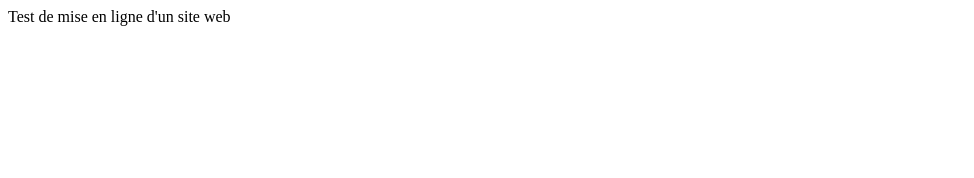
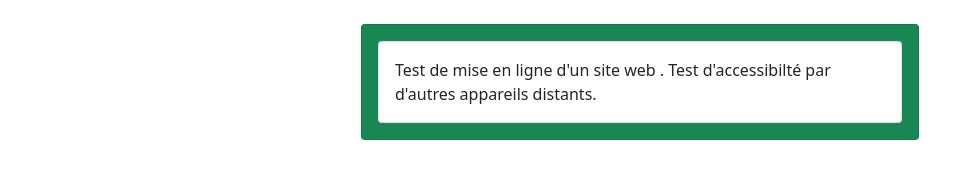
Before and after one commit to YonliMoussa/YonliMoussa.github.io, a plain HTML site: page index.html in a window 1280 px wide. Shown: the whole page, without its empty margins (0-974 px from the left). Drawn offline with nearby package versions, Linux system fonts and the light colour scheme.

Commit message:
changement de contenu index

```diff
--- a/index.html
+++ b/index.html
@@ -1 +1,28 @@
-Test de mise en ligne d'un site web
+<!DOCTYPE html>
+<html lang="en">
+<head>
+    <meta charset="UTF-8">
+    <meta http-equiv="X-UA-Compatible" content="IE=edge">
+    <meta name="viewport" content="width=device-width, initial-scale=1.0">
+    <link href="https://cdn.jsdelivr.net/npm/bootstrap@5.1.3/dist/css/bootstrap.min.css" rel="stylesheet" integrity="sha384-1BmE4kWBq78iYhFldvKuhfTAU6auU8tT94WrHftjDbrCEXSU1oBoqyl2QvZ6jIW3" crossorigin="anonymous">
+    <script src="https://cdn.jsdelivr.net/npm/bootstrap@5.1.3/dist/js/bootstrap.bundle.min.js" integrity="sha384-ka7Sk0Gln4gmtz2MlQnikT1wXgYsOg+OMhuP+IlRH9sENBO0LRn5q+8nbTov4+1p" crossorigin="anonymous"></script>
+
+</head>
+<body>
+    <div class="container">
+        <div class="col-md-6 mt-4 mx-auto">
+            <div class="card bg-success">
+                <div class="card-body">
+                  <div class="card">
+                    <div class="card-body">
+                    Test de mise en ligne d'un site web .
+                    Test d'accessibilté par d'autres appareils distants.
+                    </div>
+                  </div>
+                </div>
+              </div>
+        </div>
+    </div>
+
+</body>
+</html>
```
